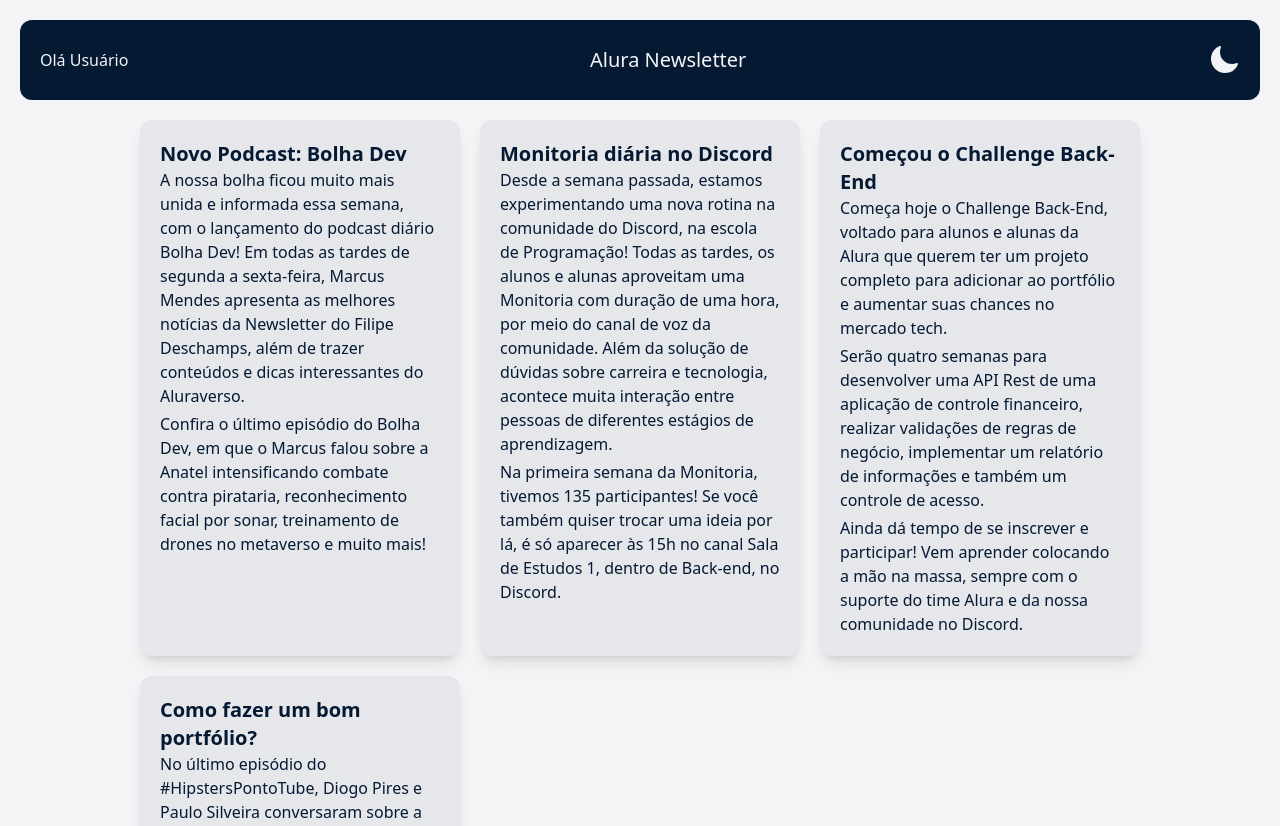
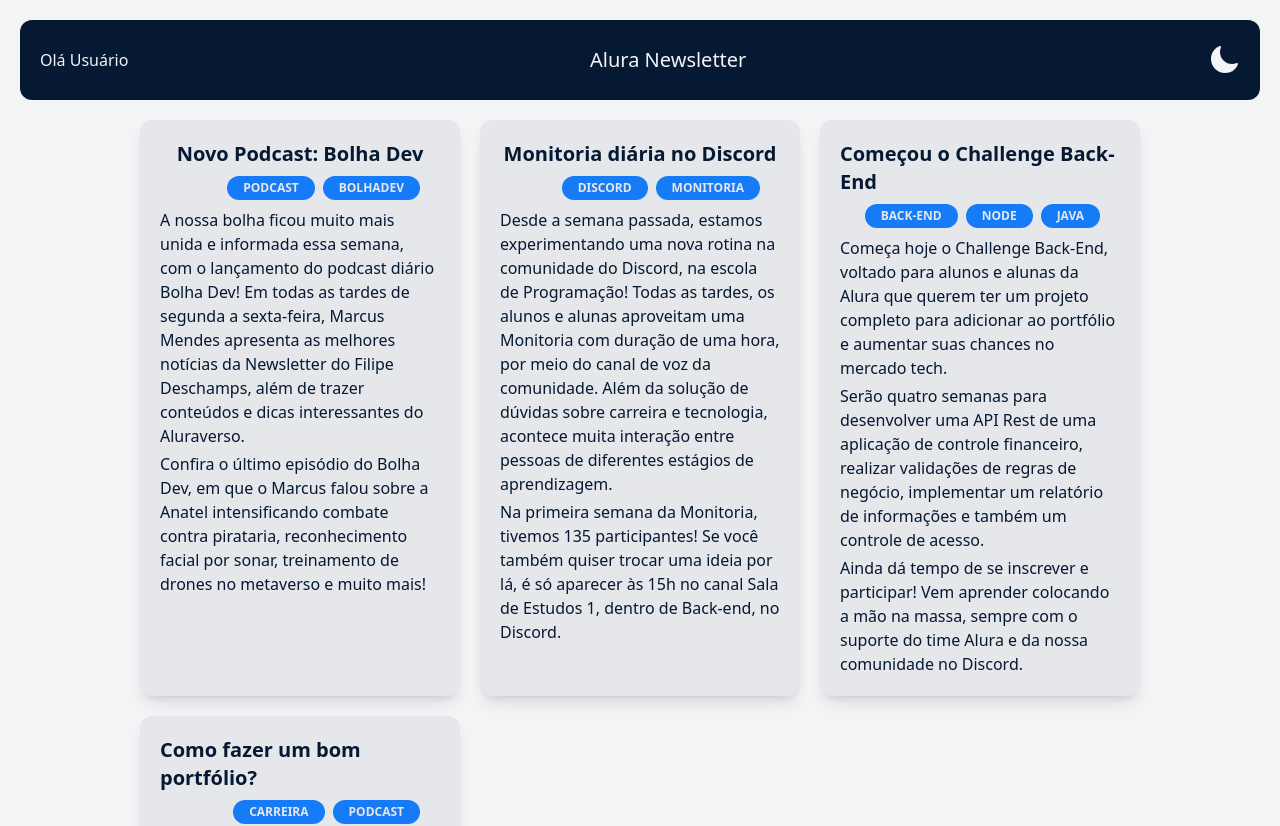
Before and after one commit to PxS00/alura-newsletter, a React (Vite) app: page / in a window 1280 px wide. Shown: the top 826 px of the page. Built offline with nearby package versions, Linux system fonts and the light colour scheme.

Commit message:
feat: enhance Article component with tag display and layout adjustments

```diff
--- a/src/components/Article/Article.jsx
+++ b/src/components/Article/Article.jsx
@@ -1,6 +1,11 @@
 const Article = ({title, text, tags, image, alt}) => {
-    return <div className="p-5 bg-gray-200 dark:bg-dark-200 sm:rounded-xl sm:shadow-lg flex-col items-center">
+    return <div className="p-5 bg-gray-200 dark:bg-dark-200 sm:rounded-xl sm:shadow-lg flex gap-2 flex-col items-center">
         <h3 className="text-xl text-alura-200 dark:text-gray-200 font-bold">{title}</h3>
+        <div className="w-full flex-row justify-end gap-2 pr-5 hidden sm:flex">
+            {
+                tags.map((tag) => <span key={tag} className="bg-alura-100 dark:bg-dark-100 px-4 py-1 rounded-full text-gray-200 text-xs font-bold uppercase">{tag}</span>)
+            }
+        </div>
         <div className="grid gap-1 ">
             {
                 text.map((content, index) => <p key={index} className="text-alura-200 dark:text-gray-400">{content}</p>)
```
